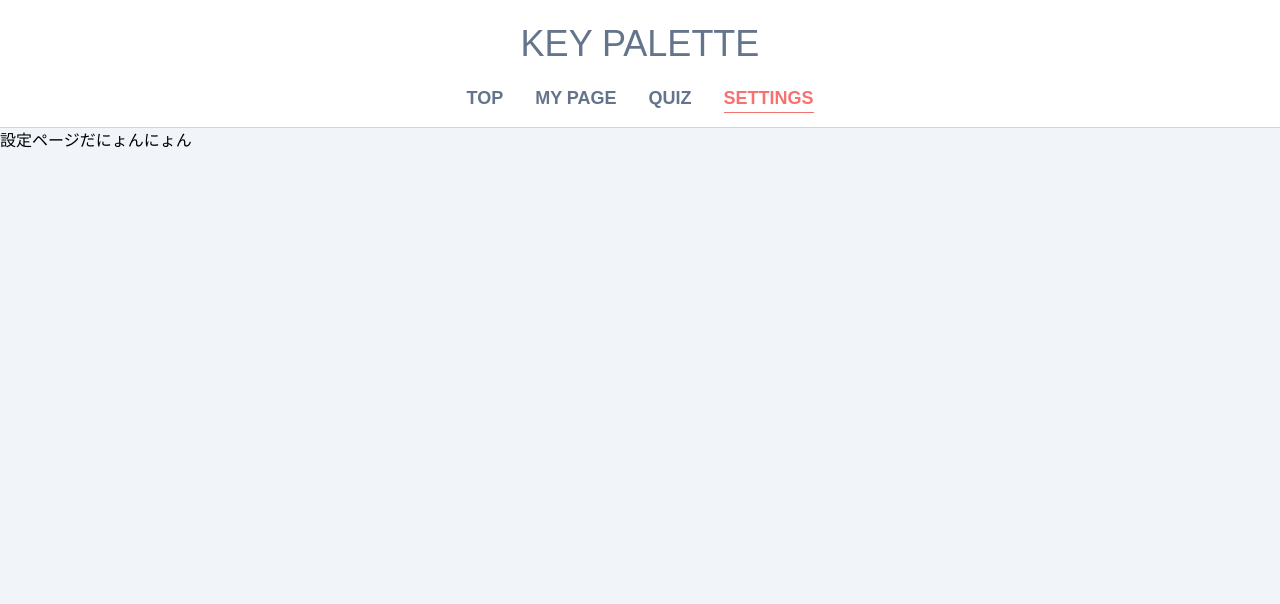
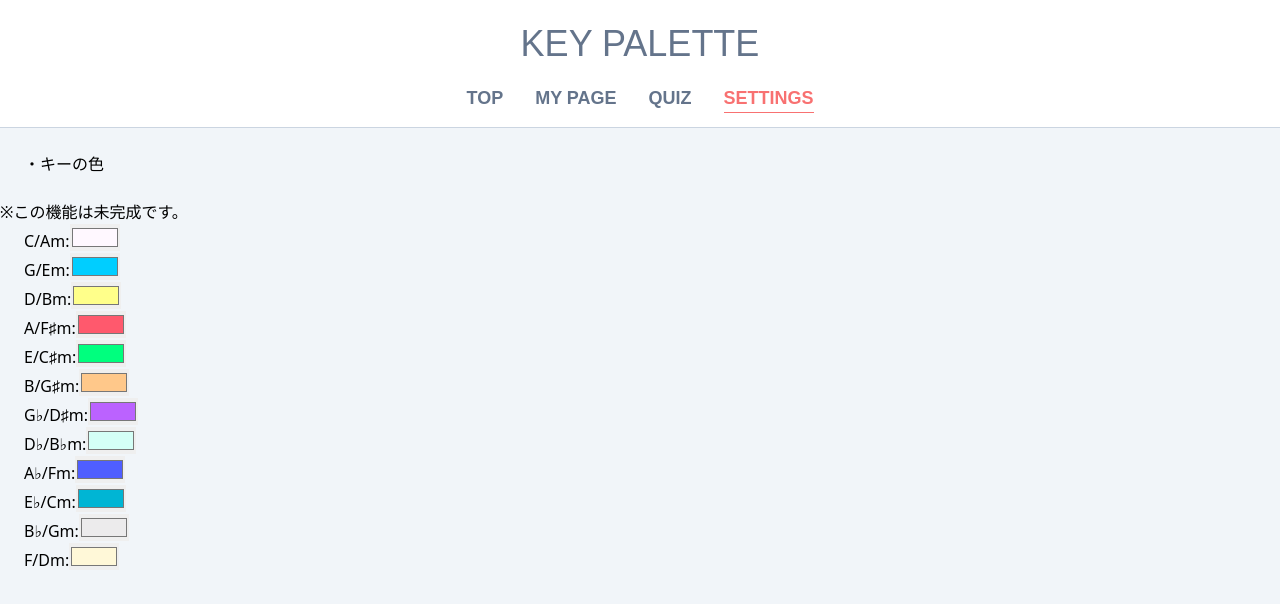
Before and after one commit to Yuki-Nakamura4/SpotifyAPIApp, a React (Create React App) app: page /settings in a window 1280 px wide. Shown: the top 604 px of the page. Built offline with nearby package versions, Linux system fonts and the light colour scheme.

Commit message:
キーの色を設定する入力部分を作成

```diff
--- a/package.json
+++ b/package.json
@@ -24,6 +24,7 @@
     "react-chartjs-2": "^5.2.0",
     "react-dom": "^18.2.0",
     "react-hook-form": "^7.47.0",
+    "react-loader-spinner": "^6.1.0",
     "react-router-dom": "^6.17.0",
     "react-scripts": "5.0.1",
     "recharts": "^2.9.0",
--- a/src/Components/pages/Quiz.tsx
+++ b/src/Components/pages/Quiz.tsx
@@ -18,6 +18,7 @@ type Artist = {
 };
 
 export const Quiz: React.FC = () => {
+  const [loading, setLoading] = useState(false);
   const [quizStarted, setQuizStarted] = useState(false);
   const [currentQuestion, setCurrentQuestion] = useState(0);
   const [artistOptions, setArtistOptions] = useState<Artist[]>([]);
@@ -38,7 +39,15 @@ export const Quiz: React.FC = () => {
   };
 
   const handleFetchData = async (data: Artist[]) => {
-    setArtistOptions(data);
+    try {
+      setLoading(true);
+      setArtistOptions(data);
+    } catch (error) {
+      console.error('データの取得に失敗しました:', error);
+      alert('データの取得に失敗しました');
+    } finally {
+      setLoading(false);
+    }
   };
 
   const handleAnswerClick = async (selectedArtistName: string) => {
@@ -82,6 +91,7 @@ export const Quiz: React.FC = () => {
       const response = await fetch('http://localhost:8000/get_random_artists');
       if (response.ok) {
         const data = await response.json();
+        console.log(data);
         return data;
       } else {
         console.error('データの取得に失敗しました');
@@ -125,7 +135,9 @@ export const Quiz: React.FC = () => {
   return (
     <div className="flex flex-col items-center justify-center mt-10">
       <h1 className="text-3xl font-bold mb-6">調性クイズ</h1>
-      {quizStarted ? (
+      {loading ? (
+        <p>Loading...</p>
+      ) : quizStarted ? (
         <div>
           <KeyChart keyData={keyData} />
           <QuizOptions
@@ -141,6 +153,7 @@ export const Quiz: React.FC = () => {
             表示されるグラフを元にそのアーティストが誰かを 4 択から選択してください
           </p>
           <p className="mb-6 text-center ">問題数は 5 問です</p>
+          <p className="mb-6 text-center ">※ この機能は未完成です</p>
           <div className="flex justify-center">
             <button
               className="bg-blue-500 hover:bg-blue-700 text-white font-bold py-2 px-4 rounded"
--- a/src/Components/pages/Settings.tsx
+++ b/src/Components/pages/Settings.tsx
@@ -1,10 +1,34 @@
-import React from 'react';
+import React, { useState, useEffect } from 'react';
+import {keysColor} from '../../data/KeysColor';
 
 export const Settings = () => {
+  const storedColors = localStorage.getItem('userColors');
+  const defaultColors = keysColor.map(key => key.color);
+  const initialColors = storedColors ? JSON.parse(storedColors) : defaultColors;
+  const [usersColors, setUsersColors] = useState<string[]>(initialColors);
+
+  useEffect(() => {
+    localStorage.setItem('userColors', JSON.stringify(usersColors));
+  }, [usersColors]);
+
+  const handleColorChange = (index: number) => (event: React.ChangeEvent<HTMLInputElement>) => {
+    const newColors = [...usersColors];
+    newColors[index] = event.target.value;
+    setUsersColors(newColors);
+  };
+
   return (
-  <>
-  <p>設定ページだにょんにょん
-  </p>
-  </>
-  )
+    <>
+      <div className="p-6">・キーの色</div>
+      <div>※この機能は未完成です。</div>
+      <div className="pl-6">
+      {usersColors.map((color, index) => (
+        <div key={index}>
+          <label>{keysColor[index].name}:</label>
+          <input type="color" value={color} onChange={handleColorChange(index)} />
+        </div>
+      ))}
+      </div>
+    </>
+  );
 };
--- a/src/Components/pages/Top.tsx
+++ b/src/Components/pages/Top.tsx
@@ -4,6 +4,7 @@ import KeyChart from '../organisms/KeyChart';
 import {KeyDataList} from '../organisms/KeyDataList';
 import ResultTable from '../organisms/ResultTable';
 import { keysInfo } from '../../data/KeysInfo';
+import {TailSpin} from 'react-loader-spinner';
 
 type KeyData = {
   name: string;
@@ -22,6 +23,8 @@ export const Top: React.FC = () => {
   const [searchPerformed, setSearchPerformed] = useState<boolean>(false);
   const [selectedArtist, setSelectedArtist] = useState<string | null>(null);
   const [aveKeySign, setAveKeySign] = useState<number>(0);
+  const [flatPercentage, setFlatPercentage] = useState<number>(0);
+  const [sharpPercentage, setSharpPercentage] = useState<number>(0);
 
   const getKeyCount = (result: { 曲名: string; キー: string }[]) => {
     const keyCount: { [key: string]: number } = {};
@@ -58,11 +61,16 @@ export const Top: React.FC = () => {
       // reduce()メソッドの最後の0は、accの初期値を0に設定している
       const totalKeyCount = keysInfo.reduce((acc, { name, keySignNum }) => acc + keySignNum * (keyCount[name] || 0), 0);
       const averageKeyCount = totalKeyCount / searchResult.length;
-      // toFixed()メソッドは、小数点以下の桁数を指定できる
-      // 指定した桁数になるように四捨五入したものを文字列として返す
-      const aveKeySign = averageKeyCount.toFixed(1);
-      // parseFloat()メソッドは、文字列を浮動小数点数に変換する
-      setAveKeySign(parseFloat(aveKeySign));
+      const aveKeySign = averageKeyCount.toFixed(1); // toFixed()メソッドは、指定した小数点以下の桁数になるように四捨五入したものを文字列として返す
+      setAveKeySign(parseFloat(aveKeySign)); // parseFloat()メソッドは、文字列を浮動小数点数に変換する
+
+      // フラットとシャープの比率を計算
+      const flatCount = keysInfo.reduce((acc, { name, flatNum }) => acc + flatNum * (keyCount[name] || 0), 0);
+      const sharpCount = keysInfo.reduce((acc, { name, sharpNum }) => acc + sharpNum * (keyCount[name] || 0), 0);
+      const flatParcentage = (flatCount / (flatCount + sharpCount)) * 100;
+      const sharpParcentage = 100 - flatParcentage;
+      setFlatPercentage(flatParcentage);
+      setSharpPercentage(sharpParcentage);
     }
   }, [searchResult]);
 
@@ -113,9 +121,12 @@ export const Top: React.FC = () => {
       {errorMessage ? (
         <div className="flex justify-center mt-10">{errorMessage}</div>
       ) : loading ? (
-        <div className="flex justify-center mt-10">
+        <div className="flex justify-center">
         <div>
-            データを取得中です。しばらくお待ちください
+        <div className="my-8">読み込み中......</div>
+        <TailSpin
+        color="blue"
+        radius="2"/>
         </div>
         </div>
       ) : searchPerformed && searchResult.length === 0 ? (
@@ -126,6 +137,10 @@ export const Top: React.FC = () => {
           <div className="flex justify-center">
           <KeyDataList keyData={keyData} />
           <div className="pr-10">平均調号数: {aveKeySign}</div>
+          <div>
+          <div>フラット: {flatPercentage.toFixed(1)}% </div>
+          <div>シャープ: {sharpPercentage.toFixed(1)}%</div>
+          </div>
             <div className="mr-2 mt-4 300px">
               <KeyChart  keyData={keyData} />
             </div>
--- /dev/null
+++ b/src/data/KeysColor.ts
@@ -0,0 +1,25 @@
+export type KeysColor = {
+    name: string;
+    color: string;
+  };
+
+export type usersColor = {
+    color: string;
+  };
+
+const usersColor: usersColor[] =[]
+
+export const keysColor: KeysColor[] = [
+    { name: "C/Am", color: '#fff8ff'},
+    { name: "G/Em", color: '#00CEFF'},
+    { name: "D/Bm", color: '#FFFF8A'},
+    { name: "A/F♯m", color: '#FF596D'},
+    { name: "E/C♯m", color: '#00FF7E' },
+    { name: "B/G♯m", color: '#FFC88A'},
+    { name: "G♭/D♯m", color: '#BB62FF'},
+    { name: "D♭/B♭m", color: '#D4FFF6'},
+    { name: "A♭/Fm", color: '#4F5EFF'},
+    { name: "E♭/Cm", color: '#00B5D4'},
+    { name: "B♭/Gm", color: '#ECEBEC'},
+    { name: "F/Dm", color: '#FFF8D8'},
+  ];
--- a/src/data/KeysInfo.ts
+++ b/src/data/KeysInfo.ts
@@ -1,3 +1,5 @@
+import {keysColor} from './KeysColor';
+
 export type KeyInfo = {
     name: string;
     color: string;
@@ -13,16 +15,16 @@ export type KeyInfo = {
   // G♭/D#mは♭6つと#6つとも表現できるのでどちらの解釈も残しておきたいが、
   // keySignNum=sharpNum+flatNumとすると、どちらか一方しか表現できない
   export const keysInfo: KeyInfo[] = [
-    { name: "C/Am", color: '#fff8ff', keySign:"♮", sharpNum:0, flatNum:0, keySignNum: 0 },
-    { name: "G/Em", color: '#00CEFF',  keySign:"♯", sharpNum:1, flatNum:0, keySignNum: 1 },
-    { name: "D/Bm", color: '#FFFF8A', keySign:"♯♯",sharpNum:2, flatNum:0, keySignNum: 2 },
-    { name: "A/F♯m", color: '#FF596D', keySign:"♯♯♯",sharpNum:3, flatNum:0, keySignNum: 3 },
-    { name: "E/C♯m", color: '#00FF7E', keySign:'♯♯♯♯',sharpNum:4, flatNum:0, keySignNum: 4 },
-    { name: "B/G♯m", color: '#FFC88A', keySign: '♯♯♯♯♯',sharpNum:5, flatNum:0, keySignNum: 5 },
-    { name: "G♭/D♯m", color: '#BB62FF', keySign:'♭♭♭♭♭♭/♯♯♯♯♯♯',sharpNum:6, flatNum:6, keySignNum: 6 },
-    { name: "D♭/B♭m", color: '#D4FFF6',keySign:'♭♭♭♭♭', sharpNum:0, flatNum:5, keySignNum: 5 },
-    { name: "A♭/Fm", color: '#4F5EFF', keySign:'♭♭♭♭',sharpNum:0, flatNum:4, keySignNum: 4 },
-    { name: "E♭/Cm", color: '#00B5D4', keySign:'♭♭♭',sharpNum:0, flatNum:3, keySignNum: 3 },
-    { name: "B♭/Gm", color: '#ECEBEC', keySign:'♭♭',sharpNum:0, flatNum:2, keySignNum: 2 },
-    { name: "F/Dm", color: '#FFF8D8', keySign:'♭',sharpNum:0, flatNum:1, keySignNum: 1 },
+    { name: "C/Am", color: keysColor[0].color, keySign:"♮", sharpNum:0, flatNum:0, keySignNum: 0 },
+    { name: "G/Em", color: keysColor[1].color,  keySign:"♯", sharpNum:1, flatNum:0, keySignNum: 1 },
+    { name: "D/Bm", color: keysColor[2].color, keySign:"♯♯",sharpNum:2, flatNum:0, keySignNum: 2 },
+    { name: "A/F♯m", color: keysColor[3].color, keySign:"♯♯♯",sharpNum:3, flatNum:0, keySignNum: 3 },
+    { name: "E/C♯m", color: keysColor[4].color, keySign:'♯♯♯♯',sharpNum:4, flatNum:0, keySignNum: 4 },
+    { name: "B/G♯m", color: keysColor[5].color, keySign: '♯♯♯♯♯',sharpNum:5, flatNum:0, keySignNum: 5 },
+    { name: "G♭/D♯m", color:keysColor[6].color, keySign:'♭♭♭♭♭♭/♯♯♯♯♯♯',sharpNum:6, flatNum:6, keySignNum: 6 },
+    { name: "D♭/B♭m", color:keysColor[7].color,keySign:'♭♭♭♭♭', sharpNum:0, flatNum:5, keySignNum: 5 },
+    { name: "A♭/Fm", color: keysColor[8].color, keySign:'♭♭♭♭',sharpNum:0, flatNum:4, keySignNum: 4 },
+    { name: "E♭/Cm", color: keysColor[9].color, keySign:'♭♭♭',sharpNum:0, flatNum:3, keySignNum: 3 },
+    { name: "B♭/Gm", color: keysColor[10].color, keySign:'♭♭',sharpNum:0, flatNum:2, keySignNum: 2 },
+    { name: "F/Dm", color:keysColor[11].color, keySign:'♭',sharpNum:0, flatNum:1, keySignNum: 1 },
   ];
```
Also changed, not shown: 2 other files (tests, documents, lock files or other folders). Lines whose indentation alone changed are shown as unchanged.
